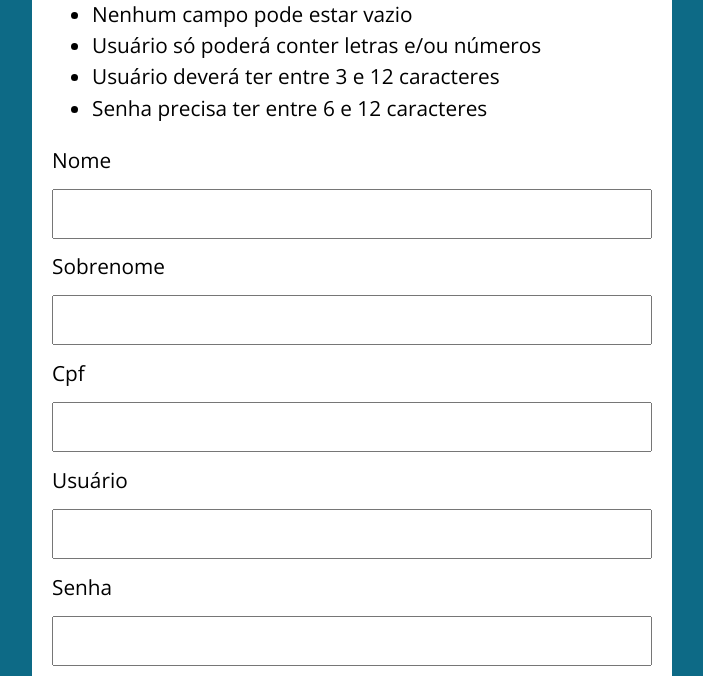
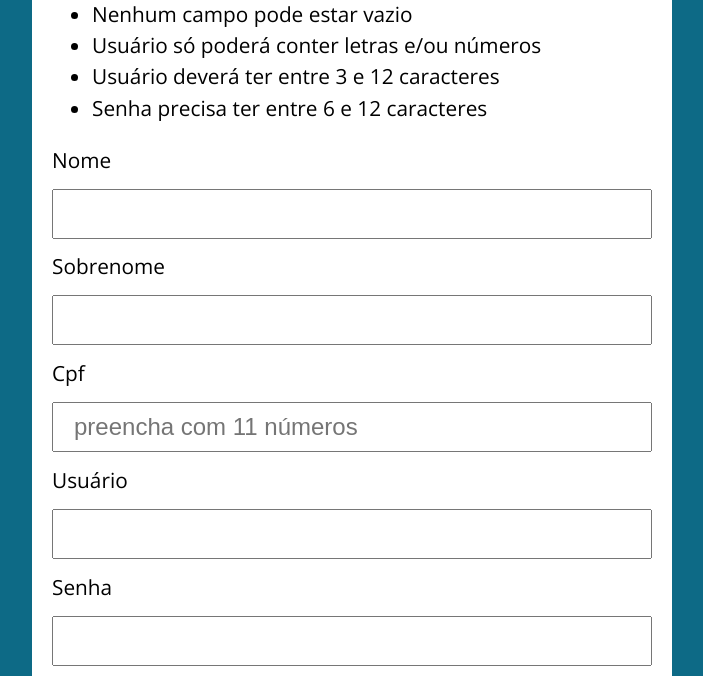
Before and after one commit to RICK-1994-ITAC/validando-formulario, a plain HTML site: page index.html in a window 1280 px wide. Shown: the part 124-800 px from the top of the page, without its empty margins (288-991 px from the left). Drawn offline with nearby package versions, Linux system fonts and the light colour scheme.

Commit message:
editando input type cpf

```diff
--- a/index.html
+++ b/index.html
@@ -27,7 +27,7 @@
         <input type="text" id="sobrenome">
 
         <label for="cpf">Cpf</label>
-        <input type="text" id="cpf">
+        <input type="text" id="cpf" maxlength="11" placeholder="preencha com 11 números" oninput="this.value = this.value.replace(/[^0-9.]/g, '').replace(/(\..*?)\..*/g, '$1');"/>
 
         <label for="usuario">Usuário</label>
         <input type="text" id="usuario" minlength="3" maxlength="12">
```
